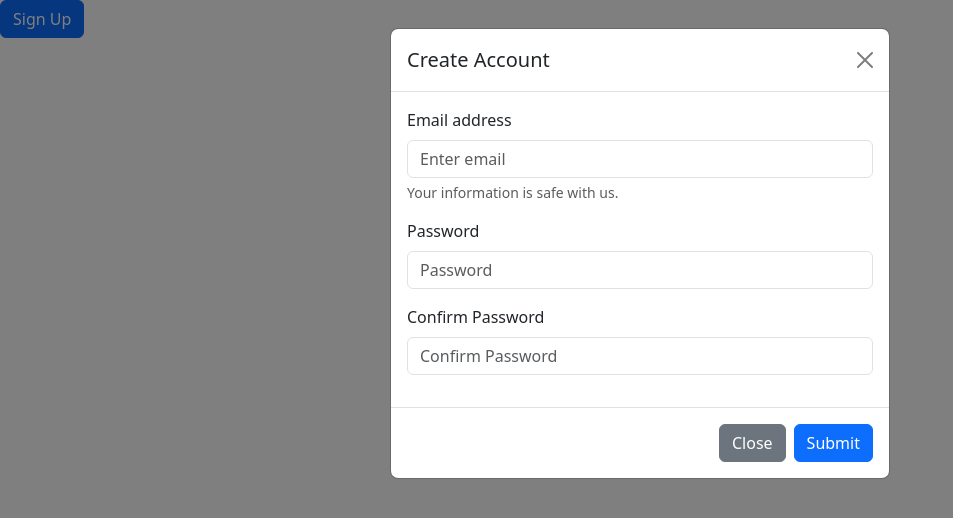
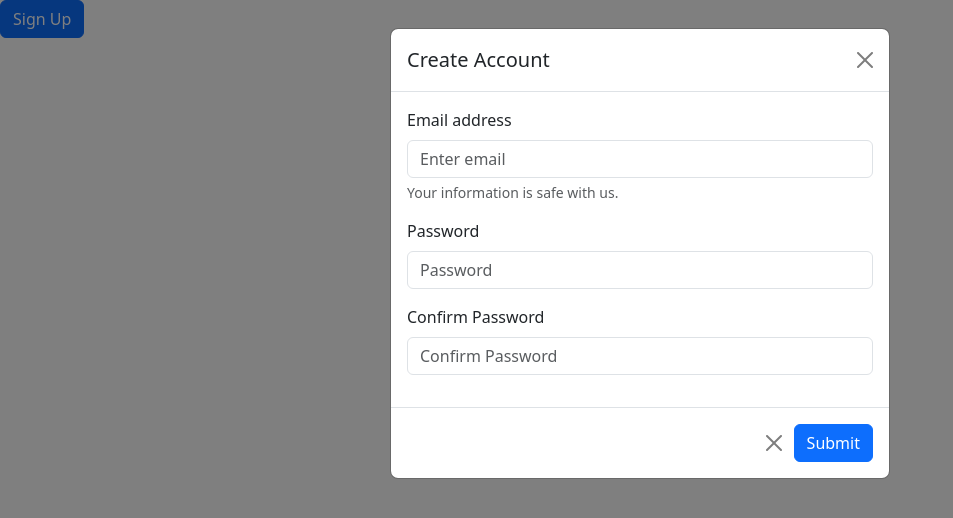
Before and after one commit to acciojob/bootstrap-signup-modal-salonibansod, a website: page main.html in a window 1280 px wide. Both pictures are taken after a click on the button "Sign Up". Shown: the whole page, without its empty margins (0-953 px from the left). Drawn offline with nearby package versions, Linux system fonts and the light colour scheme.

Commit message:
created a submission

```diff
--- a/main.html
+++ b/main.html
@@ -40,7 +40,7 @@
                 </form>
             </div>
             <div class="modal-footer">
-                <button type="button" class="btn btn-secondary" data-bs-dismiss="modal">Close</button>
+				<button type="button" class="btn-close" data-bs-dismiss="modal" aria-label="Close"></button>
                 <button type="button" class="btn btn-primary">Submit</button>
             </div>
         </div>
```
